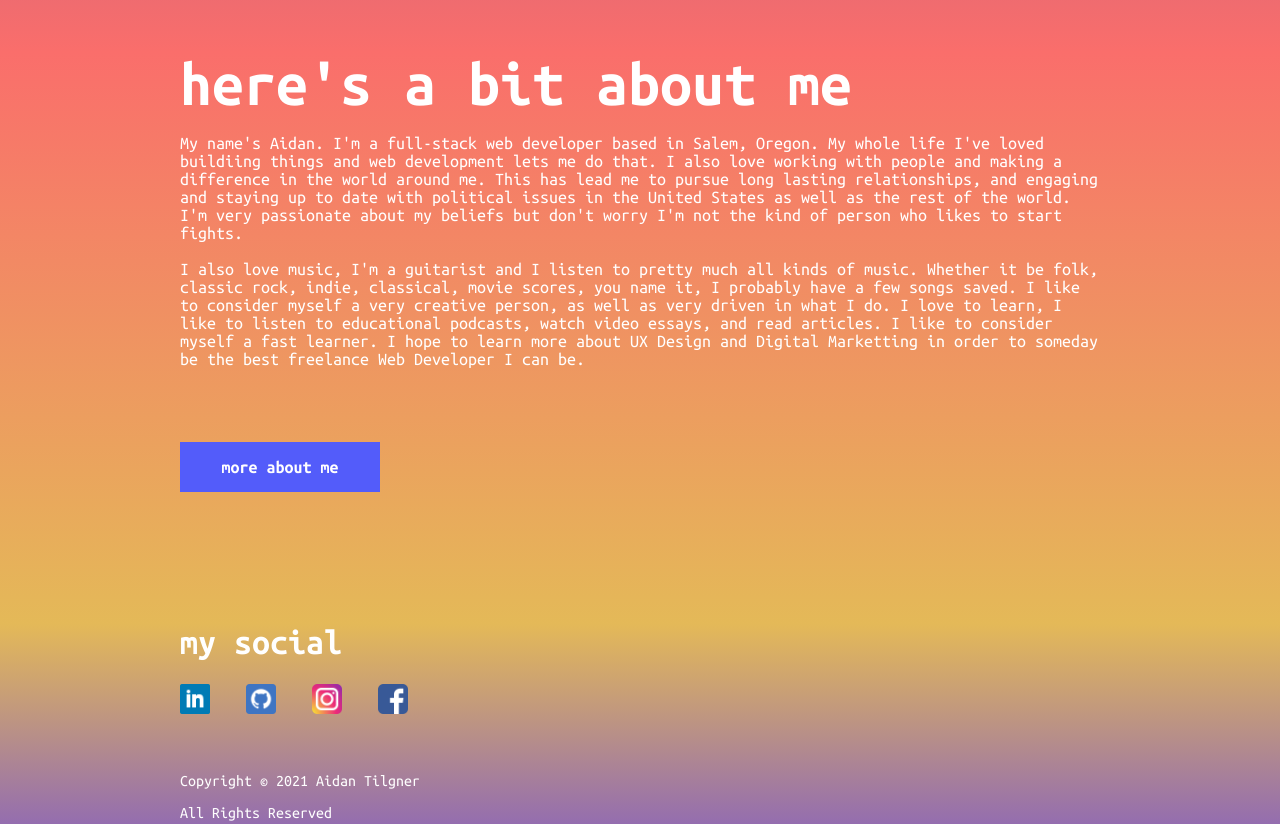
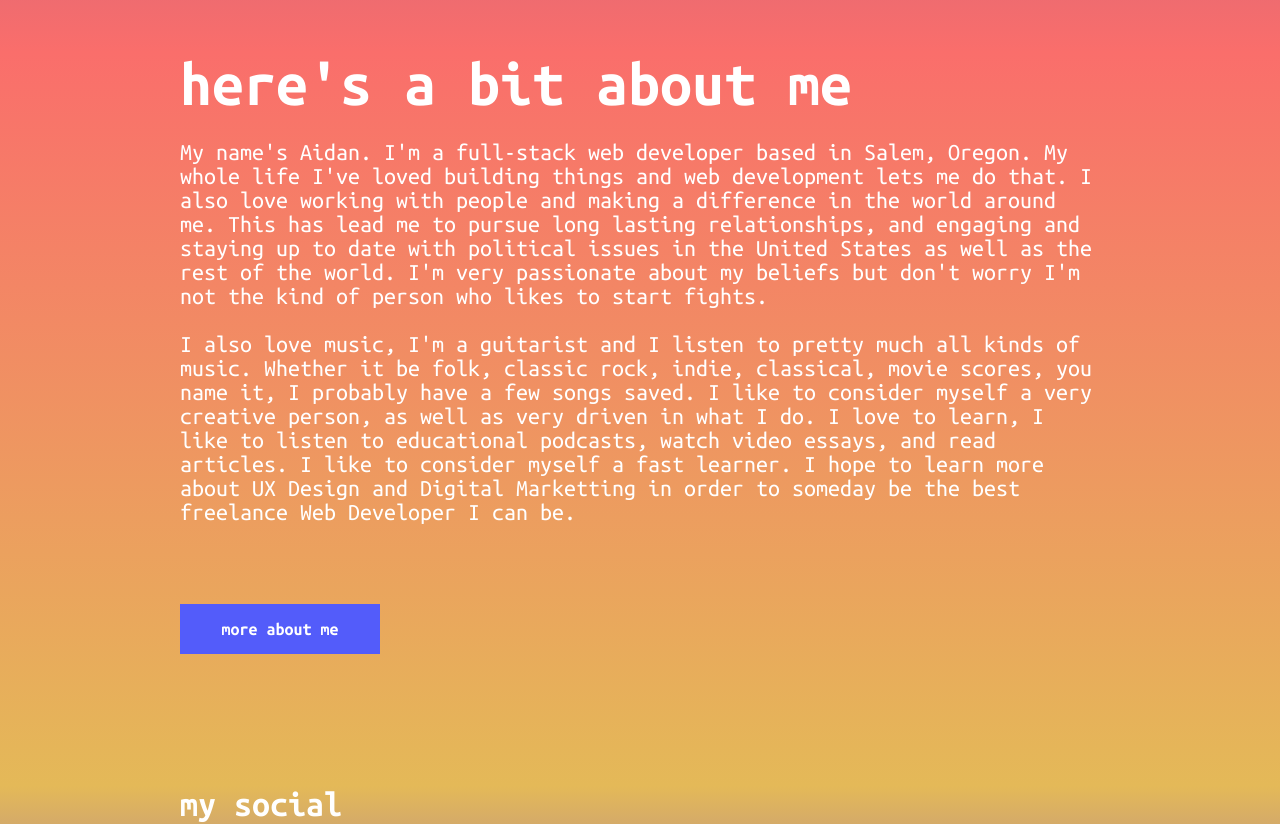
Before and after one commit to AidanTilgner/portfolio-client, a React (Create React App) app: page /home in a window 1280 px wide. Shown: the part 2740-3564 px from the top of the page. Built offline with nearby package versions, Linux system fonts and the light colour scheme.

Commit message:
fixed some dumb stuff

```diff
--- a/src/components/Footer/Footer.scss
+++ b/src/components/Footer/Footer.scss
@@ -24,6 +24,38 @@
     &__icon{
         width: 30px;
         margin-right: 36px;
+
+        &:hover{
+            @keyframes icon-zoom-in{
+                from{
+
+                }
+                to{
+                    transform: scale(1.2);
+                }
+            }
+
+            animation-name: icon-zoom-in;
+            animation-duration: .2s;
+            animation-fill-mode: forwards;
+            animation-timing-function: ease-in;
+        }
+
+        &:not(hover){
+            @keyframes icon-zoom-out{
+                from{
+                    transform: scale(1.2);
+                }
+                to{
+                    transform: scale(1);
+                }
+            }
+
+            animation-name: icon-zoom-out;
+            animation-duration: .2s;
+            animation-fill-mode: forwards;
+            animation-timing-function: ease-in;
+        }
     }
 
     &__copyright{
--- a/src/pages/Home/Home.jsx
+++ b/src/pages/Home/Home.jsx
@@ -151,7 +151,7 @@ function Home() {
                 </h2>
                 <p className="about__description">
                     My name's Aidan. I'm a full-stack web developer based in Salem, Oregon.
-                    My whole life I've loved buildiing things and web development lets
+                    My whole life I've loved building things and web development lets
                     me do that. I also love working with people and making a difference in
                     the world around me. This has lead me to pursue long lasting relationships, and engaging and
                     staying up to date with political issues in the United States as well as the
--- a/src/pages/Home/Home.scss
+++ b/src/pages/Home/Home.scss
@@ -301,6 +301,10 @@
     &__description{
         font-size: $mobile-p;
         color: white;
+
+        @include tablet{
+            font-size: $p;
+        }
     }
 
     &__button-filled{
--- a/src/pages/Resume/Resume.jsx
+++ b/src/pages/Resume/Resume.jsx
@@ -20,7 +20,7 @@ function Resume() {
                 </h1>
                 <a href={resume} download="aidan-tilger-resume">
                     <button className="resume__button-filled">
-                        download pdf
+                        download resume
                     </button>
                 </a>
             </div>
```
